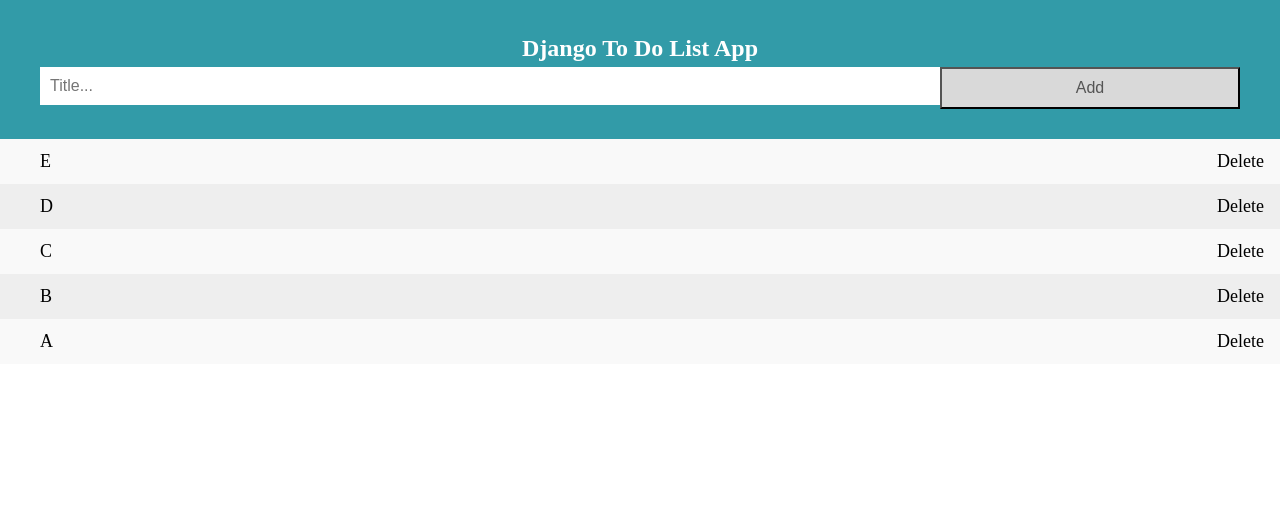
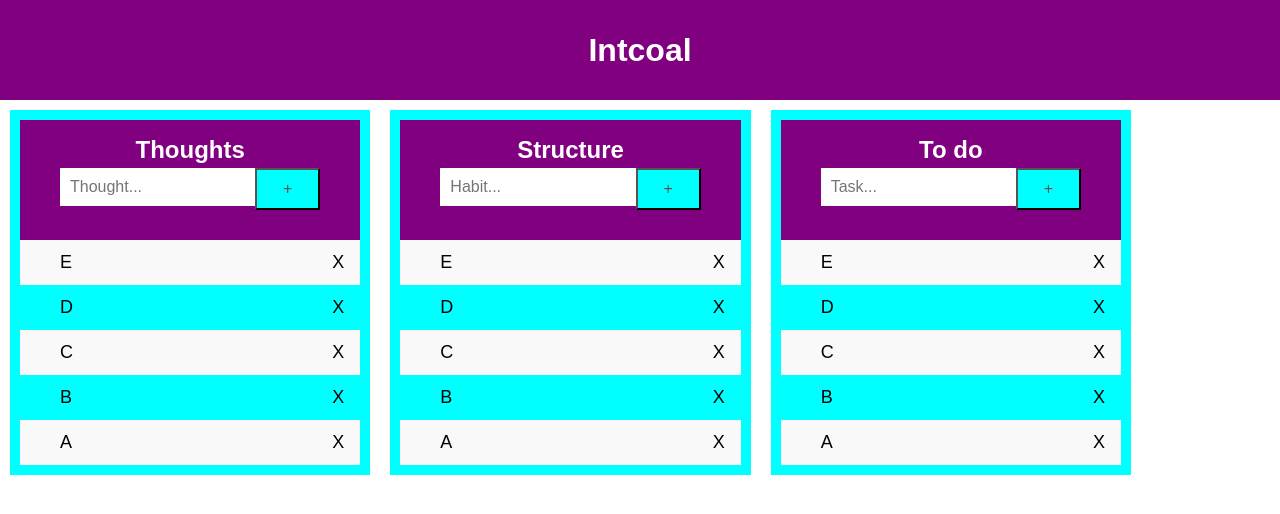
Before and after one commit to HelloKunal/Project-Intcoal, a Django app: page / in a window 1280 px wide. Shown: the top 514 px of the page. Run offline with Django 3.2, Linux system fonts and the light colour scheme; data comes from the database, SQL or seed files in the repository; both versions use the stored data as it was after the commit.

Commit message:
Started development. changed html to match goal

```diff
--- a/templates/index.html
+++ b/templates/index.html
@@ -14,6 +14,45 @@
   box-sizing: border-box;
 }
 
+html {
+    font-family: sans-serif;
+  }
+
+  body {
+    margin: 0;
+  }
+
+  header {
+    background: purple;
+    height: 100px;
+  }
+
+  h1 {
+    text-align: center;
+    color: white;
+    line-height: 100px;
+    margin: 0;
+  }
+
+  h2 {
+    text-align: center;
+    color: white;
+    line-height: 0;
+    margin: 0;
+  }
+
+  article {
+    padding: 10px;
+    margin: 10px;
+    background: aqua;
+  }
+
+section {
+  display: flex;
+  flex-wrap: wrap;
+  flex: 200px;
+}
+
 /* Remove margins and padding from the list */
 ul {
   margin: 0;
@@ -26,7 +65,7 @@
   position: relative;
   padding: 12px 8px 12px 40px;
   list-style-type: none;
-  background: #eee;
+  background: aqua;
   font-size: 18px;
   transition: 0.2s;
 
@@ -83,7 +122,7 @@
 
 /* Style the header */
 .header {
-  background-color: #329ba8;
+  background: purple;
   padding: 30px 40px;
   color: white;
   text-align: center;
@@ -111,7 +150,7 @@
 .addBtn {
   padding: 10px;
   width: 25%;
-  background: #d9d9d9;
+  background: aqua;
   color: #555;
   float: left;
   text-align: center;
@@ -127,21 +166,62 @@
 </style>
 </head>
 <body>
+<header>
+  <h1>Intcoal</h1>
+</header>
 
+<section>
+<article>
   <div id="myDIV" class="header">
-  <h2 style="margin:5px">Django To Do List App</h2>
+    <h2>Thoughts</h2><br>
     <form action="" method="POST">
       {% csrf_token %}
-    <input type="text" name="title" id="myInput" placeholder="Title...">
-    <button type="submit" class="addBtn">Add</button>
+      <input type="text" name="title" id="myInput" placeholder="Thought...">
+      <button type="submit" class="addBtn">+</button>
     </form>
   </div>
 
+
   <ul id="myUL">
     {% for intcoal in intcoals reversed %}
-  <li>{{intcoal.title | title}} <span class="close"><a style="text-decoration: none; color: black;" href="delete/{{intcoal.id}}">Delete</a></span></li>
+    <li>{{intcoal.title | title}} <span class="close"><a style="text-decoration: none; color: black;" href="delete/{{intcoal.id}}">X</a></span></li>
     {% endfor %}
   </ul>
+</article>
+<article>
+  <div id="myDIV" class="header">
+    <h2>Structure</h2><br>
+    <form action="" method="POST">
+      {% csrf_token %}
+      <input type="text" name="title" id="myInput" placeholder="Habit...">
+      <button type="submit" class="addBtn">+</button>
+    </form>
+  </div>
+
+
+  <ul id="myUL">
+    {% for intcoal in intcoals reversed %}
+    <li>{{intcoal.title | title}} <span class="close"><a style="text-decoration: none; color: black;" href="delete/{{intcoal.id}}">X</a></span></li>
+    {% endfor %}
+  </ul>
+</article>
+<article>
+  <div id="myDIV" class="header">
+    <h2>To do</h2><br>
+    <form action="" method="POST">
+      {% csrf_token %}
+      <input type="text" name="title" id="myInput" placeholder="Task...">
+      <button type="submit" class="addBtn">+</button>
+    </form>
+  </div>
+
+
+  <ul id="myUL">
+    {% for intcoal in intcoals reversed %}
+    <li>{{intcoal.title | title}} <span class="close"><a style="text-decoration: none; color: black;" href="delete/{{intcoal.id}}">X</a></span></li>
+    {% endfor %}
+  </ul>
+</article>
 
 </body>
 </html>
```
Also changed, not shown: Icing/settings.py (+12 -2 lines), templates/New Text Document.html (added, +10 -0 lines), db.sqlite3, 2 other files. Lines whose indentation alone changed are shown as unchanged.
